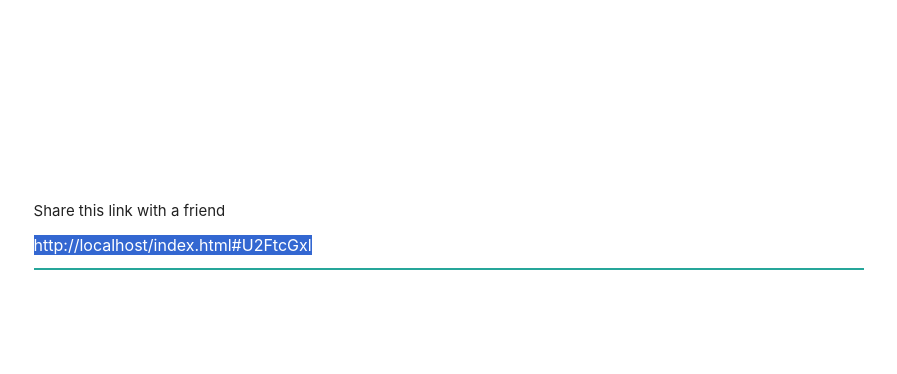
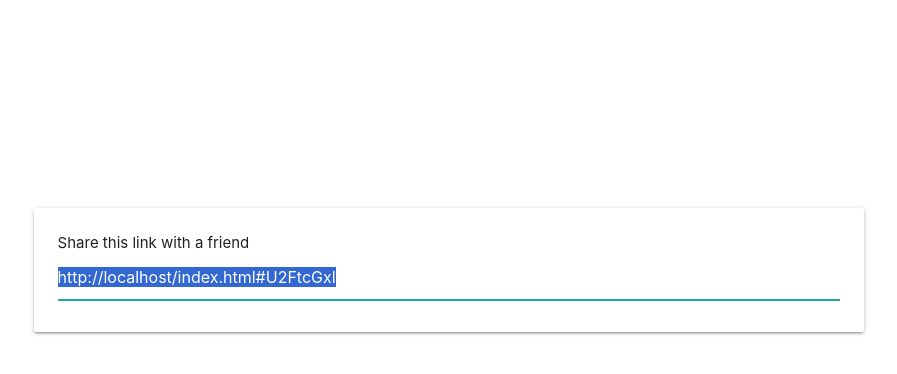
Before and after one commit to Grant1993/secretMessage, a plain HTML site: page index.html in a window 1280 px wide. Both pictures are taken after typing "Sample" into the empty fields and a click on the button "CREATE". Shown: the whole page, without its empty margins (191-1088 px from the left). Drawn offline with nearby package versions, Linux system fonts and the light colour scheme.

Commit message:
slight typo on class name

```diff
--- a/index.html
+++ b/index.html
@@ -32,7 +32,7 @@
           </form>
         </div>
 
-        <div id="link-form" class="class-panel hide">
+        <div id="link-form" class="card-panel hide">
           <div>
             Share this link with a friend
             <input id="link-input" />
```
